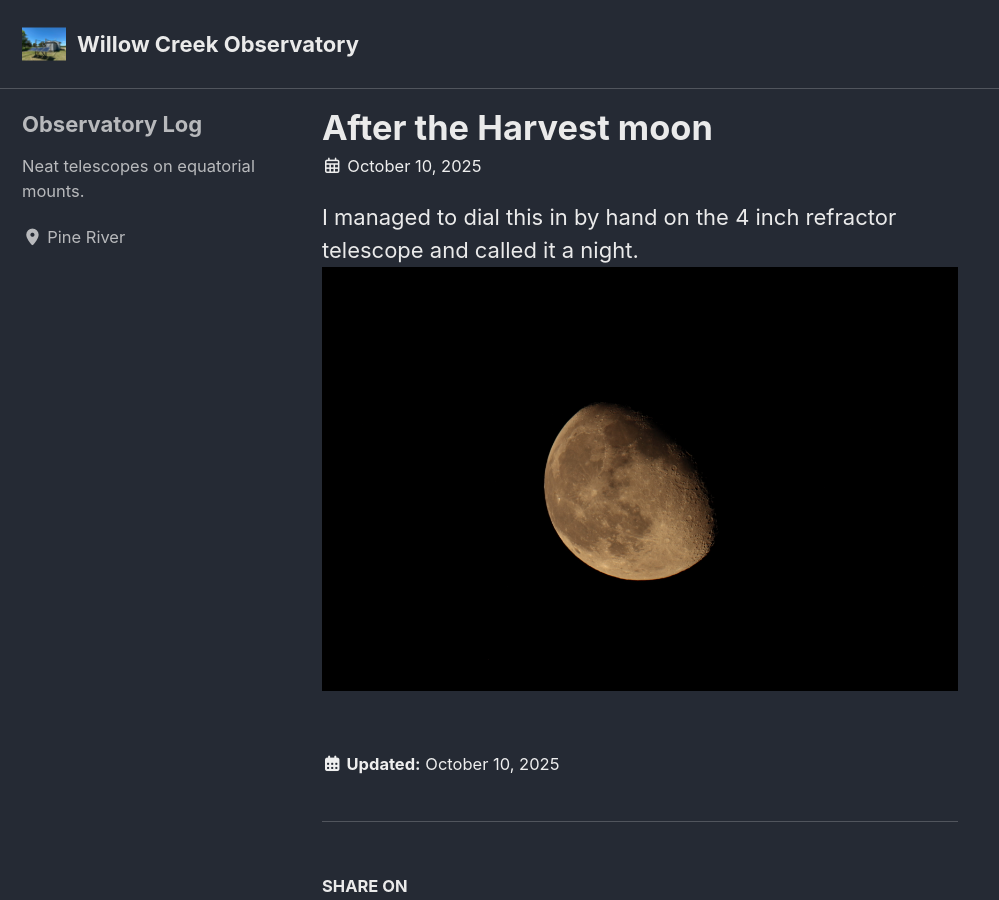
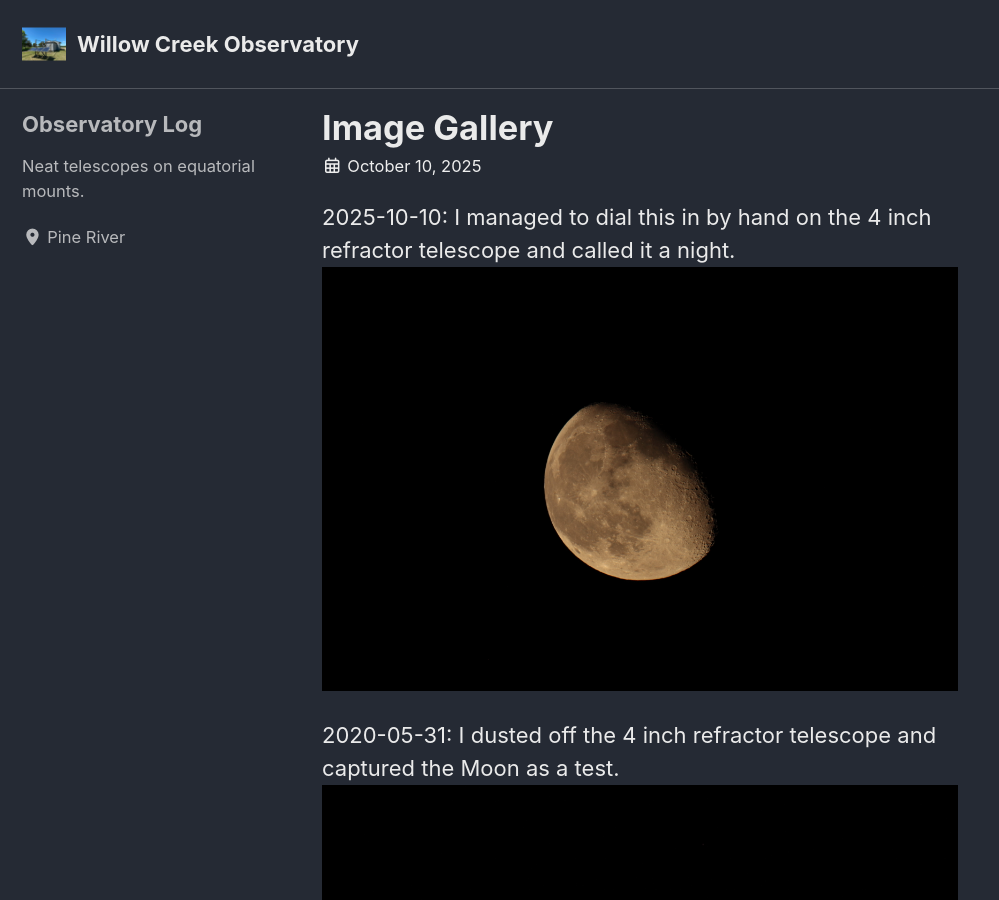
Before and after one commit to ethos101/ethos101.github.io, a Jekyll site: the page built from _posts/2025-10-10-after-harvest-moon.md, in a window 1280 px wide and 900 px high. Shown: the whole window, without its empty margins (0-999 px from the left). Built offline with Jekyll 4.4.1, drawn with Linux system fonts in a browser that asks for light colours; cached includes are drawn as plain includes.

Commit message:
Update 2025-10-10-after-harvest-moon.md

```diff
--- a/_posts/2025-10-10-after-harvest-moon.md
+++ b/_posts/2025-10-10-after-harvest-moon.md
@@ -1,7 +1,10 @@
 ---
-title: After the Harvest moon
+title: Image Gallery
 date: 2025-10-10
 published: true
 ---
-I managed to dial this in by hand on the 4 inch refractor telescope and called it a night.
+2025-10-10: I managed to dial this in by hand on the 4 inch refractor telescope and called it a night.
 ![after harvest moon](/images/IMG_0146.jpeg)
+
+2020-05-31: I dusted off the 4 inch refractor telescope and captured the Moon as a test.
+![Moon Image](/images/moon.jpg)
```
